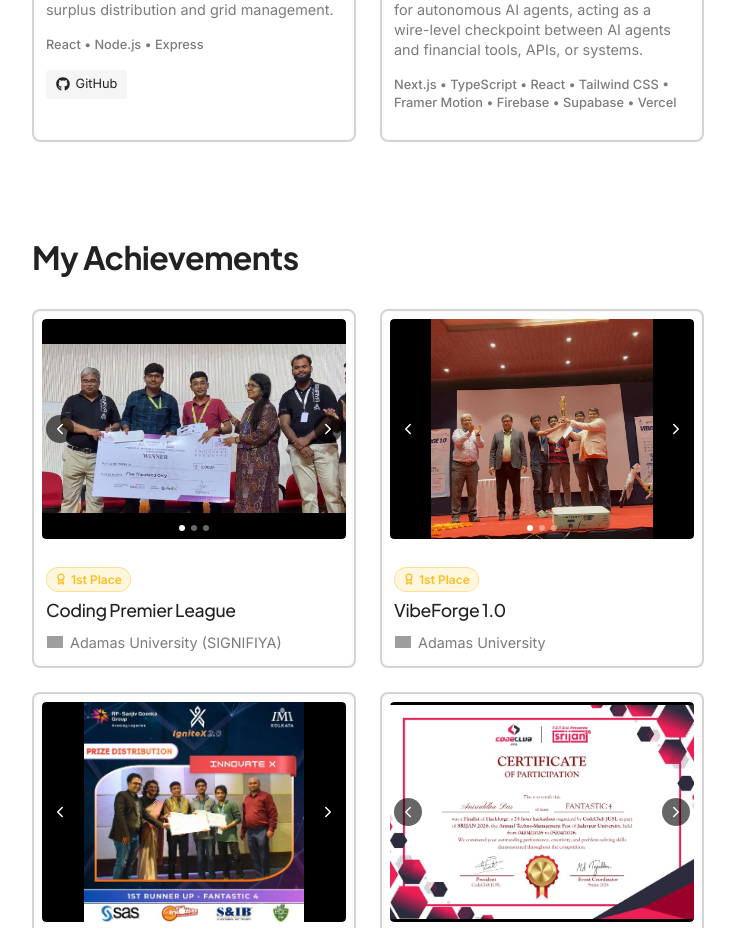
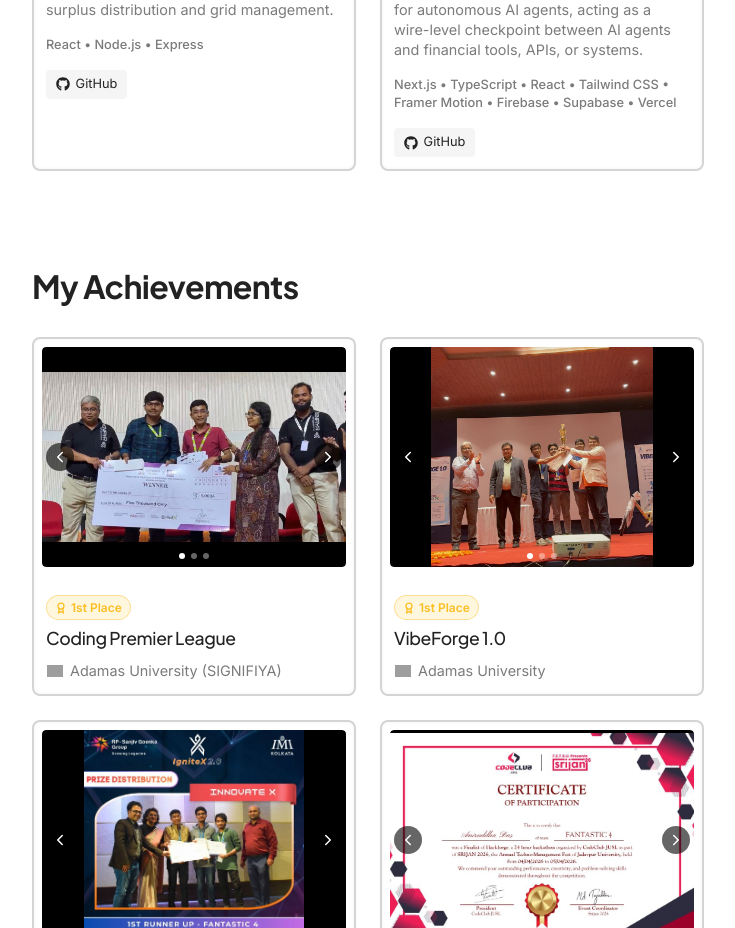
Before and after one commit to 24f2006234/aniruddha-portfolio, a React (Vite) app: page / in a window 1280 px wide. Shown: the part 2668-3596 px from the top of the page, without its empty margins (272-1007 px from the left). Built offline with nearby package versions, Linux system fonts and the light colour scheme; grey boxes are pictures that could not be loaded.

Commit message:
feat: add GitHub repository link to Checkpost project

```diff
--- a/src/data/portfolioData.js
+++ b/src/data/portfolioData.js
@@ -88,7 +88,7 @@
     color: "#38BDF8",
     iconName: "ShieldCheck",
     image: checkpostImg,
-    github: null,
+    github: "https://github.com/pradhan-not-found/Checkpost",
     link: null,
   }
 ];
```
